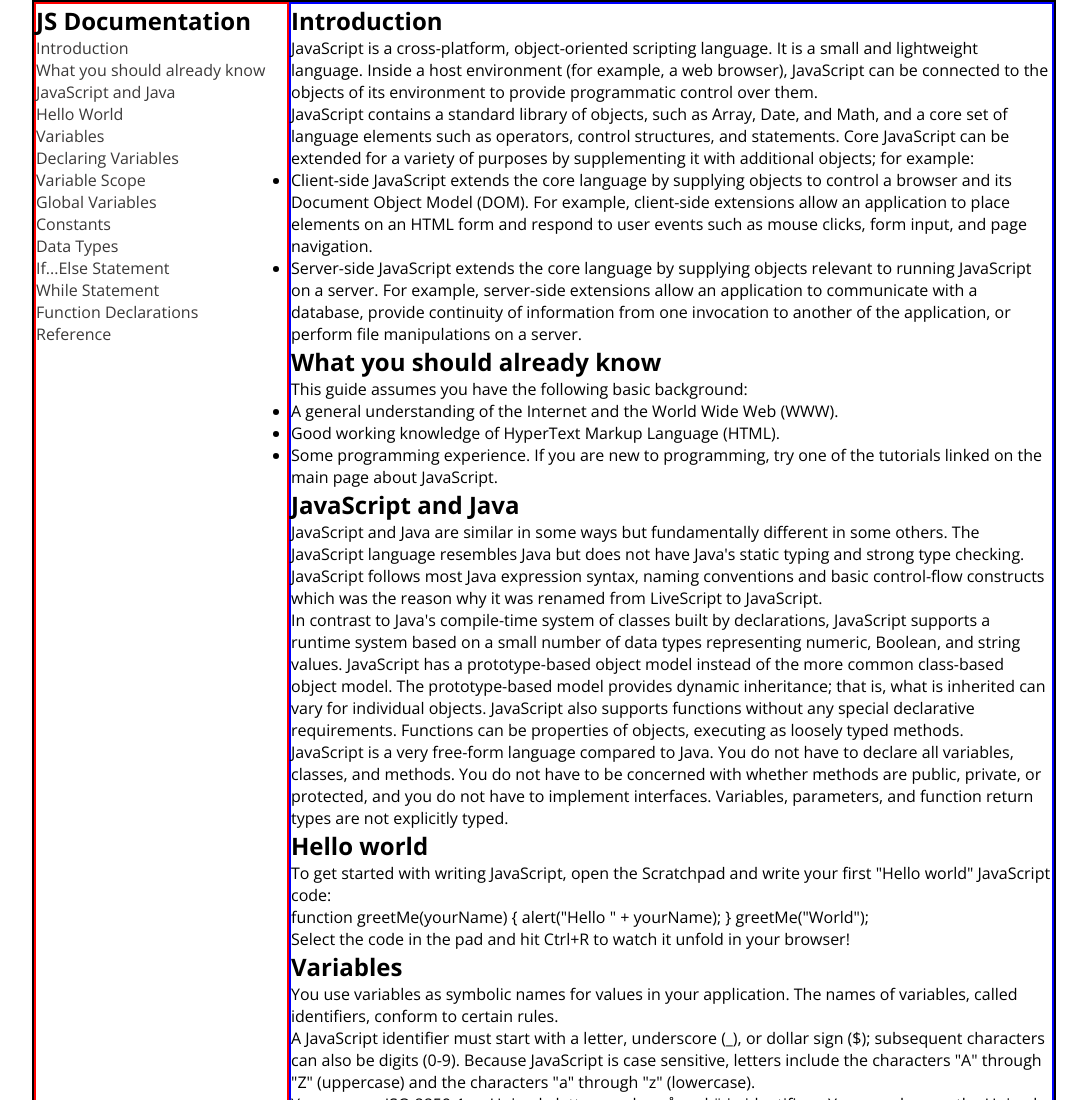
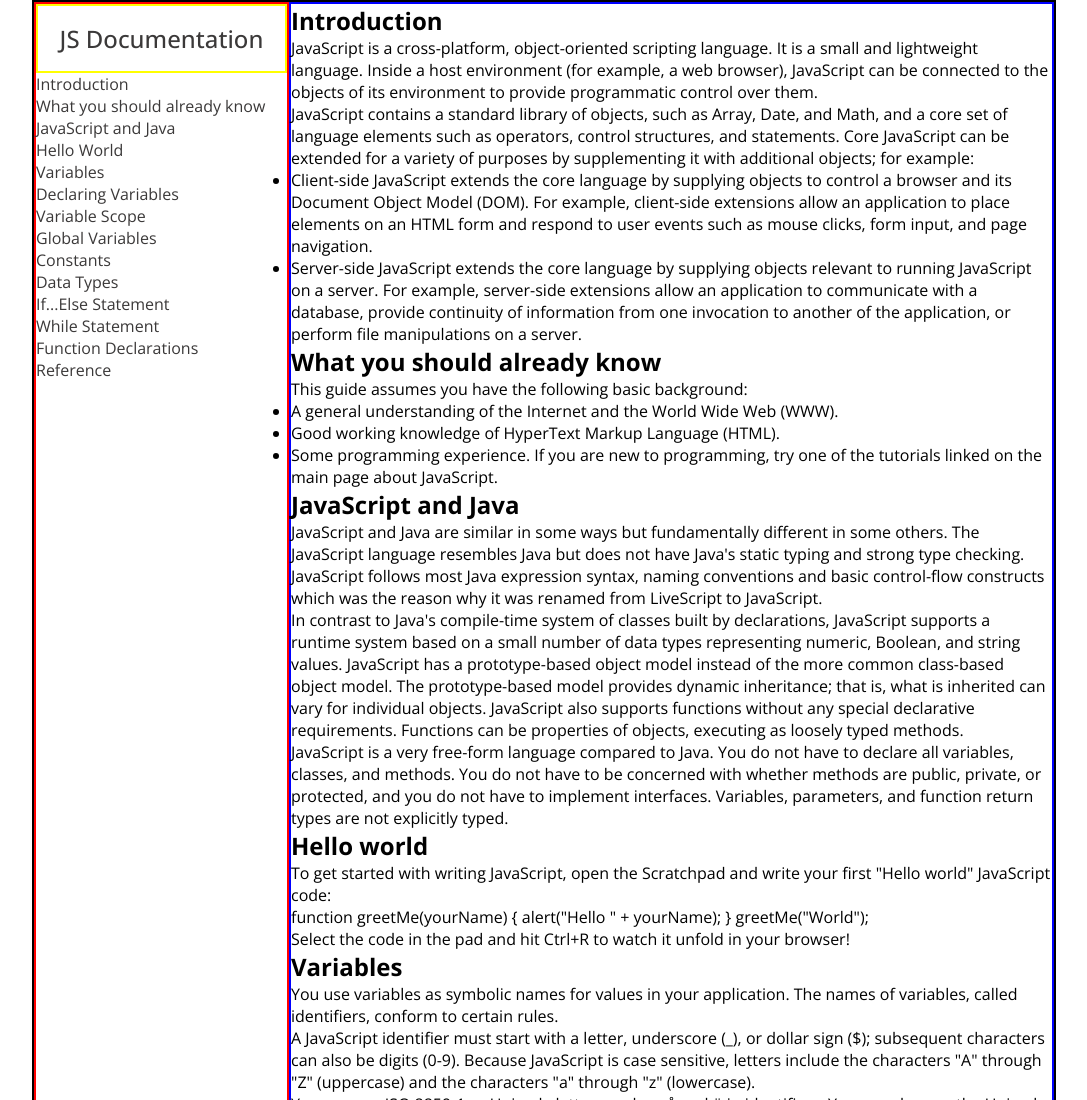
Before and after one commit to mwahyd/HTML-CSS-Projects, a plain HTML site: page 04-tech-doc/index.html in a window 1280 px wide. Shown: the top 1100 px of the page, without its empty margins (96-1183 px from the left). Drawn offline with nearby package versions, Linux system fonts and the light colour scheme.

Commit message:
add visuals to .sidebar h1

```diff
--- a/04-tech-doc/styles.css
+++ b/04-tech-doc/styles.css
@@ -21,6 +21,14 @@ body {
   max-width: 25%;
 }
 
+.sidebar h1 {
+  color: #3b3939;
+  font-weight: 500;
+  text-align: center;
+  padding: 1rem;
+  border: 2px solid yellow;
+}
+
 .sidebar li {
   list-style-type: none;
 }
```
